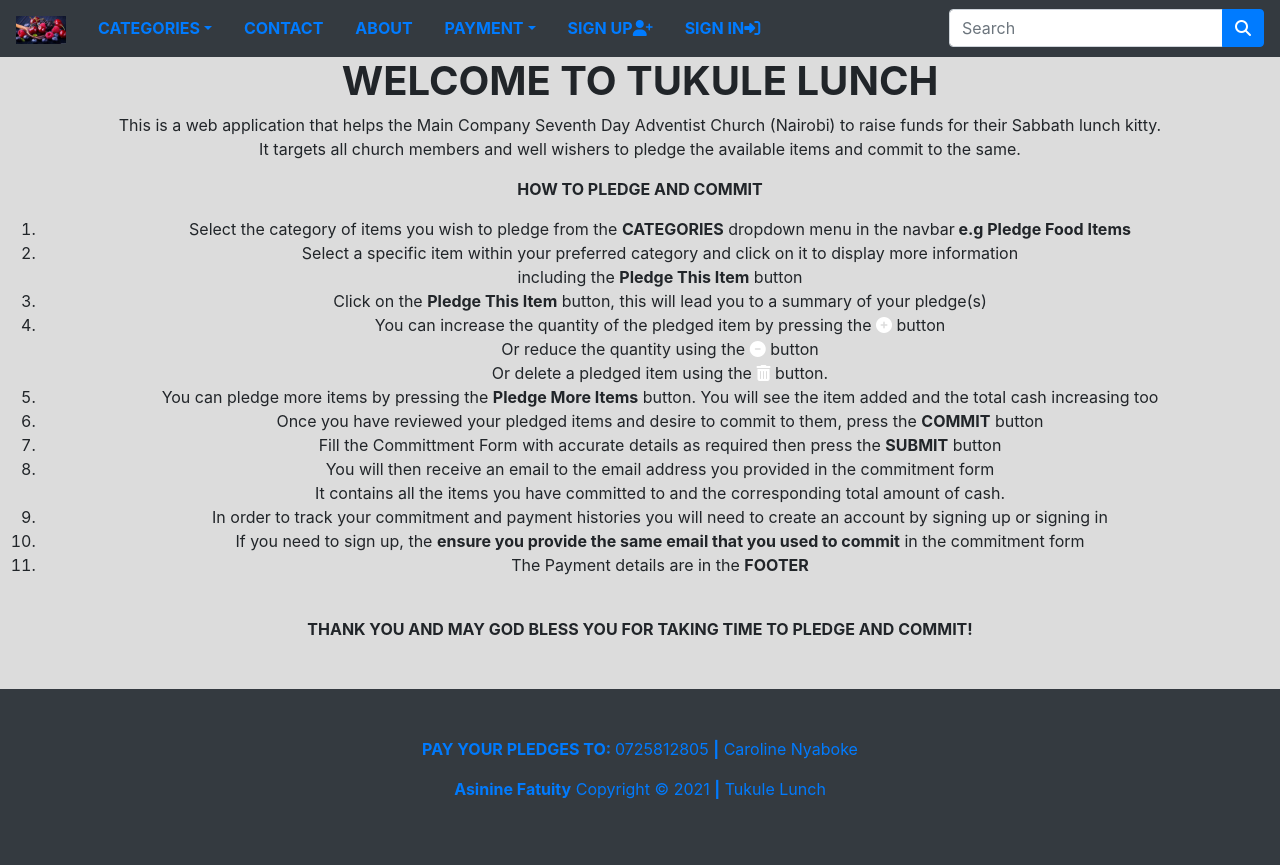
After one commit to AsinineFatuity/tukulelunch-django-python, a Django app: template members/templates/about.html in a window 1280 px wide. The commit adds this page. Run offline with Django 3.2, Linux system fonts and the light colour scheme; the template is opened without the code that fills it, so the values that code supplies are empty; some libraries are stand-ins or nearby versions.

Commit message:
cleaned up some logic on navbar,display,admin, and email

```diff
--- a/members/models.py
+++ b/members/models.py
@@ -127,6 +127,7 @@ class Payment(models.Model):
         raw_progress = self.total_paid/self.pay_commitment.total
         percent_progress = int(round(raw_progress,2)*100)
         return percent_progress
+
     # to automatically add the total amount of money paid so far
     def save (self, *args,**kwargs):
         """Get the total amount saved so far else it will ignore the old landmark"""
--- /dev/null
+++ b/members/templates/about.html
@@ -0,0 +1,34 @@
+{% extends 'base.html' %}
+{% load static %}
+{% block title %}
+About
+{% endblock %}
+{% block content %}
+<center>
+    <h1><b>WELCOME TO TUKULE LUNCH</b></h1>
+    <p>
+        This is a web application that helps the Main Company Seventh Day Adventist Church (Nairobi)
+        to raise funds for their Sabbath lunch kitty. <br>It targets all church members and well wishers
+        to pledge the available items and commit to the same.
+    </p>
+    <p ><b>HOW TO PLEDGE AND COMMIT</b></p>
+    <ol>
+    <li>Select the category of items you wish to pledge from the <b>CATEGORIES</b> dropdown menu in the navbar<b> e.g Pledge Food Items</b></li>
+    <li>Select a specific item within your preferred category and click on it to display more information <br> including the <b>Pledge This Item</b> button</li>
+    <li>Click on the <b>Pledge This Item</b> button, this will lead you to a summary of your pledge(s)</li>
+    <li>You can increase the quantity of the pledged item by pressing the <i class="fas fa-plus-circle pledge_icon "></i> button <br>
+    Or reduce the quantity using the <i class="fas fa-minus-circle pledge_icon"></i> button <br>
+    Or delete a pledged item using the <i class="fas fa-trash-alt pledge_icon" ></i> button.</li>
+    <li>You can pledge more items by pressing the <b>Pledge More Items</b> button. You will see the item added and the total cash increasing too</li>
+    <li>Once you have reviewed your pledged items and desire to commit to them, press the <b>COMMIT</b> button</li>
+    <li>Fill the Committment Form with accurate details as required then press the <b>SUBMIT</b> button </li>
+    <li>You will then receive an email to the email address you provided in the commitment form <br>
+        It contains all the items you have committed to and the corresponding total amount of cash.</li>
+    <li>In order to track your commitment and payment histories you will need to create an account by signing up or signing in</li>
+    <li>If you need to sign up, the <b>ensure you provide the same email that you used to commit</b> in the commitment form</li>
+    <li>The Payment details are in the <b>FOOTER</b></li>
+</ol>
+    <br>
+    <p><b>THANK YOU AND MAY GOD BLESS YOU FOR TAKING TIME TO PLEDGE AND COMMIT!</b></p>
+</center>
+{% endblock %}
--- a/members/templates/display.html
+++ b/members/templates/display.html
@@ -21,7 +21,7 @@ All Items
 <div class="container">
     <div class="row row-no-gutters">
         {% for item in items %}
-        <!-- {%if item.stock > 0%} -->
+         {%if item.stock > 0%}
         <!--Display 4 thumbnails per row-->
         <div class="col-9 col-md-6 col-lg-3 col-xs-4 d-flex align-items-center">
             <div class="card mb-0"style="border-color:transparent;">
@@ -34,11 +34,10 @@ All Items
                     <h5 class="card-title font-weight-bold mb-0">{{item.name}}</h5>
                     <h5 class="card-text text-info font-italic mb-0">
                     <span class="mr-0 ml-1"> KES</span> {{item.price}}</h5>
-                    <!-- <a href="{{ item.get_url }}" class="btn btn-primary p-0 mb-0">View</a>        -->
                 </div>
             </div>
         </div>
-        <!-- {%endif%} -->
+        {% endif %}
         {%endfor%}
     </div>
 </div>
--- a/members/templates/email/email.html
+++ b/members/templates/email/email.html
@@ -1,3 +1,4 @@
+{% load static %}
 <!DOCTYPE html>
 <html lang="en">
 <head>
@@ -20,6 +21,7 @@
     </style>
 </head>
 <body>
+    <img src="{% static 'img/thankyou.jpg' %}" style="width: max-content;"alt="">
     <center>
         <h1>Thanks for commiting to your pledges</h1>
         <p>This email is to confirm that you have successfully committed to your pledges</p>
--- a/members/templates/navbar.html
+++ b/members/templates/navbar.html
@@ -1,9 +1,8 @@
 {% load static %}
 <nav class="navbar navbar-expand-md bg-dark">
-    <!-- <a href="/" class="navbar-brand"><i class="fas fa-utensils fa-2x"></i></a> -->
     <a href="/"class="navbar-brand"><img src="{%static 'img/navbaricon.jpeg' %}"alt=""style="width:50px;"></a>
     <button type="button" class="navbar-toggler bg-primary" data-toggle="collapse"
-    data-target="#nav"name="button"><span class="navbar-toggler-icon"></span></button>
+    data-target="#nav"><span class="navbar-toggler-icon"></span></button>
  <div class="collapse navbar-collapse justify-content-between"id="nav">
     <ul class="navbar-nav">
         <li class="nav-item dropdown"><a class="nav-link text-primary text-uppercase font-weight-bold px-3 dropdown-toggle"
@@ -16,6 +15,7 @@
             </div>
         </li>
         <li class="nav-item"><a class="nav-link text-uppercase font-weight-bold px-3" href="{% url 'contact'%}">Contact</a></li>
+        <li class="nav-item"><a class="nav-link text-uppercase font-weight-bold px-3" href="{% url 'about'%}">About</a></li>
         <li class="nav-item dropdown">
             <a class="nav-link text-uppercase font-weight-bold px-3 dropdown-toggle text-primary" data-toggle="dropdown">Payment</a>
             <div class="dropdown-menu">
--- a/members/views.py
+++ b/members/views.py
@@ -202,6 +202,10 @@ def sign_in_view(request):
 def sign_out_view(request):
     logout(request)
     return redirect('signin')
+#say something directive about the web app
+def about(request):
+    return render(request,'about.html')
+
 #commitment_history
 #to customize the login redirect from django's (accounts/login/?next=/) we add the following the login required decorator
 @login_required (redirect_field_name='next',login_url='signin')
--- a/tulipe_lunch/urls.py
+++ b/tulipe_lunch/urls.py
@@ -49,6 +49,7 @@ members_patterns=[
     path('commitment_detail/<int:commitment_id>',members_views.commitment_details,name='commit_detail'),
     path('search/',members_views.search,name='search'),
     path('contact/',members_views.contact,name='contact'),
+    path('about/',members_views.about,name='about'),
 
 ]
 urlpatterns = [
@@ -58,6 +59,7 @@ urlpatterns = [
         "favicon.ico",
         RedirectView.as_view(url=staticfiles_storage.url("favicon.ico")),
     ),
+    path('accounts/', include('django.contrib.auth.urls')),
 ]
 if settings.DEBUG: # to serve the static files in development mode
     #for serving static files
```
Also changed, not shown: members/admin.py (+27 -18 lines), members/templates/payment_history.html (+8 -10 lines), members/static/img/thankyou.jpg (added).
